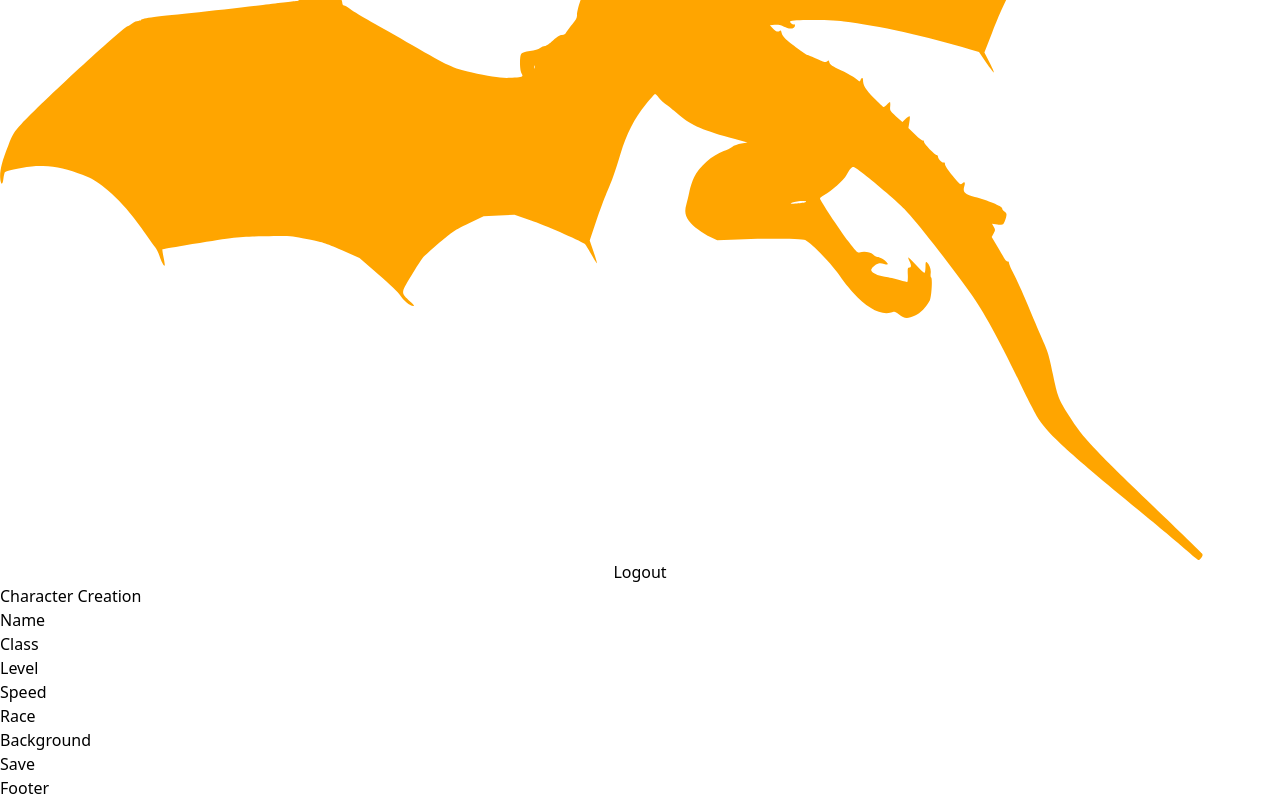
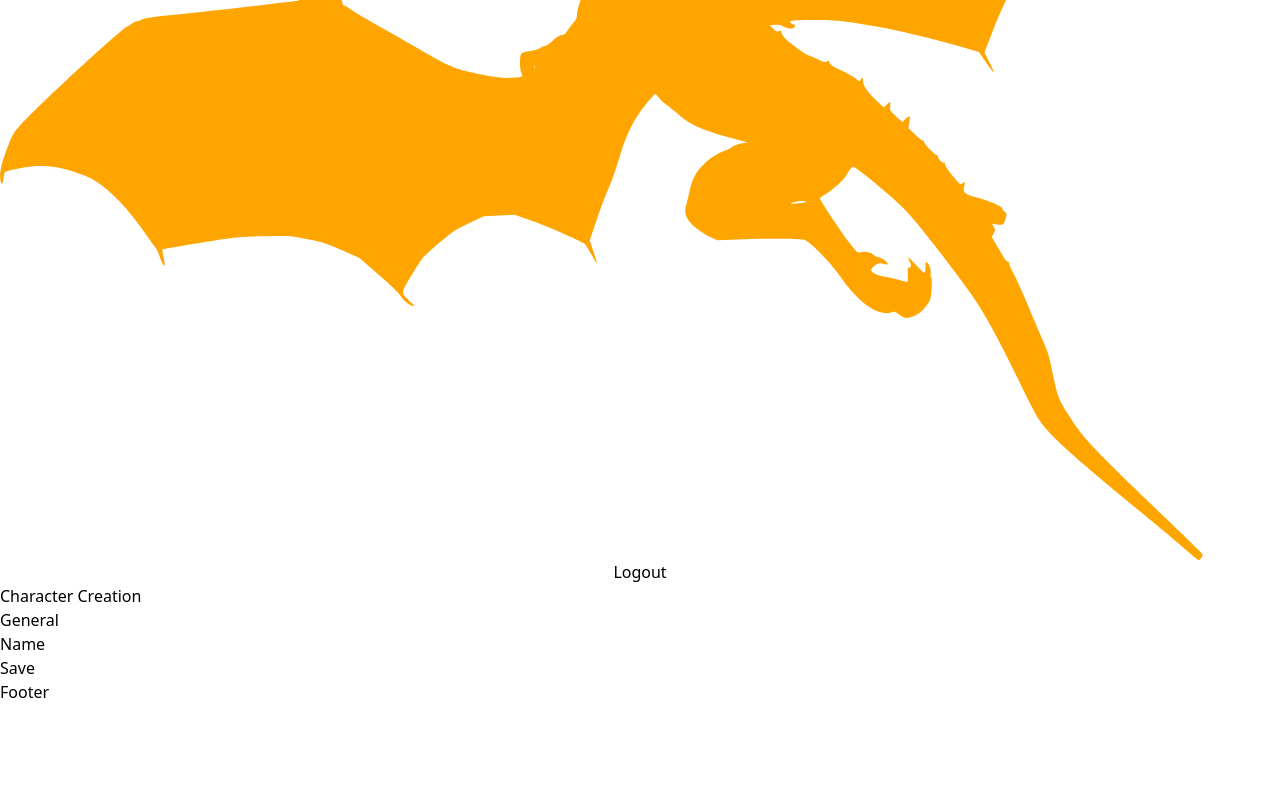
Before and after one commit to TonyRmaili/WebChar, a React (Vite) app in the folder frontend/: page /createChar in a window 1280 px wide. Shown: the part 5141-5941 px from the top of the page. After the commit the page ends 5845 px from the top, so only its background shows below. Built offline with nearby package versions, Linux system fonts and the light colour scheme; sample sign-in values are in the browser's storage.

Commit message:
tabs in to char_create

```diff
--- /dev/null
+++ b/frontend/src/components/GeneralStats.jsx
@@ -0,0 +1,69 @@
+import React, { useEffect, useState } from "react";
+import useAuthStore from '../store/AuthStore';
+
+function GeneralStats() {
+    const { token, userData } = useAuthStore();
+
+    function handleChange(e) {
+        const { name, value } = e.target;
+        setFormData({
+          ...formData,
+          [name]: value,
+        });
+      }
+
+      const [formData, setFormData] = useState({
+        user_id: userData?.id,
+      });
+
+      useEffect(() => {
+        console.log(formData);
+      }, [formData]);
+
+
+  return (
+    <div className="flex justify-center">
+
+      <div className="flex flex-col justify-center items-center gap">
+        <div className="text-orange-400 mt-10 flex gap-2">
+          <label htmlFor="name">Name</label>
+          <input type="text" id="name" name="name"  onChange={handleChange}/>
+          </div>
+        {/*
+        <div className="text-orange-400 mt-10 flex gap-2">
+          <label htmlFor="class">Class</label>
+          <input type="text" id="class" name="class" onChange={handleChange} />
+        </div>
+        <div className="text-orange-400 mt-10 flex gap-2">
+          <label htmlFor="level">Level</label>
+          <input type="text" id="level" name="level" onChange={handleChange} />
+        </div>
+        <div className="text-orange-400 mt-10 flex gap-2">
+          <label htmlFor="speed">Speed</label>
+          <input type="text" id="speed" name="speed" onChange={handleChange} />
+        </div>
+        <div className="text-orange-400 mt-10 flex gap-2">
+          <label htmlFor="race">Race</label>
+          <input type="text" id="race" name="race" onChange={handleChange} />
+        </div>
+        <div className="text-orange-400 mt-10 flex gap-2">
+          <label htmlFor="background">Background</label>
+          <input
+            type="text"
+            id="background"
+            name="background"
+            onChange={handleChange}
+          />
+        </div> */}
+        <div className="flex border-2 border-black rounded-3xl text-white bg-red-500 mt-12 ">
+          <button  className="font-bold p-4">
+            Save
+          </button>
+        </div>
+      </div>
+
+    </div>
+  )
+}
+
+export default GeneralStats
--- /dev/null
+++ b/frontend/src/components/ShortcutTab.jsx
@@ -0,0 +1,24 @@
+import React from "react";
+
+
+function ShortcutTab({ tabs, onSelect }) {
+  return (
+    <div>
+      <ul className="flex flex-wrap  font-medium text-center">
+        {tabs.map(tab =>
+          <li className="" key={tab.id}>
+            <button
+              onClick={() => {
+                onSelect(tab);
+              }}
+              className="inline-block p-4 rounded-t-lg active bg-orange-400 hover:bg-orange-600 text-white"
+            >
+              {tab.name}
+            </button>
+          </li>
+        )}
+      </ul>
+    </div>
+  )
+}
+export default ShortcutTab;
--- a/frontend/src/pages/CreateChar.jsx
+++ b/frontend/src/pages/CreateChar.jsx
@@ -1,10 +1,19 @@
-import React, { useEffect, useReducer, useState } from "react";
+import React, { useEffect, useState } from "react";
 import useAuthStore from "../store/AuthStore";
 import { useNavigate } from "react-router-dom";
+import GeneralStats from "../components/GeneralStats";
+import ShortcutTab from "../components/ShortcutTab";
+
+const tabs = [{ name: "General", id: 0 }];
 
 function CreateChar() {
   const { token, userData } = useAuthStore();
   const navigate = useNavigate();
+  const [activeTab, setActiveTab] = useState(tabs[0]);
+
+  const handleTabSelect = (tab) => {
+    setActiveTab(tab);
+  };
 
   useEffect(() => {
     if (!token || !userData) {
@@ -12,87 +21,49 @@ function CreateChar() {
     }
   }, [token, userData]);
 
-  const [formData, setFormData] = useState({
-    user_id: userData?.id,
-  });
 
-  function handleChange(e) {
-    const { name, value } = e.target;
-    setFormData({
-      ...formData,
-      [name]: value,
-    });
-  }
 
-  useEffect(() => {
-    console.log(formData);
-  }, [formData]);
 
-  async function handleSubmit(e){
-    e.preventDefault()
+  async function handleSubmit(e) {
+    e.preventDefault();
 
     try {
-      const response = await fetch('http://localhost:8000/create_char', {
-        method: 'POST',
+      const response = await fetch("http://localhost:8000/create_char", {
+        method: "POST",
         headers: {
-          'Content-Type': 'application/json',
+          "Content-Type": "application/json",
           Authorization: `Bearer ${token}`,
         },
         body: JSON.stringify(formData),
       });
       if (response.ok) {
-        console.log('char created successfully');
+        console.log("char created successfully");
         // Handle success, maybe redirect the user or show a success message
       } else {
-        console.error('Error creating char');
+        console.error("Error creating char");
         // Handle error
       }
     } catch (error) {
-      console.error('Error:', error);
+      console.error("Error:", error);
     }
   }
 
   return (
-    <div className="flex justify-center">
+    <div className="justify-center items-center mx-auto w-1/2 min-h-screen mb-2">
       <h className='text-4xl'>Character Creation</h>
-      <div className="flex flex-col justify-center items-center gap">
-        <div className="text-orange-400 mt-10 flex gap-2">
-          <label htmlFor="name">Name</label>
-          <input type="text" id="name" name="name" onChange={handleChange} />
-        </div>
-        <div className="text-orange-400 mt-10 flex gap-2">
-          <label htmlFor="class">Class</label>
-          <input type="text" id="class" name="class" onChange={handleChange} />
-        </div>
-        <div className="text-orange-400 mt-10 flex gap-2">
-          <label htmlFor="level">Level</label>
-          <input type="text" id="level" name="level" onChange={handleChange} />
-        </div>
-        <div className="text-orange-400 mt-10 flex gap-2">
-          <label htmlFor="speed">Speed</label>
-          <input type="text" id="speed" name="speed" onChange={handleChange} />
-        </div>
-        <div className="text-orange-400 mt-10 flex gap-2">
-          <label htmlFor="race">Race</label>
-          <input type="text" id="race" name="race" onChange={handleChange} />
-        </div>
-        <div className="text-orange-400 mt-10 flex gap-2">
-          <label htmlFor="background">Background</label>
-          <input
-            type="text"
-            id="background"
-            name="background"
-            onChange={handleChange}
-          />
-        </div>
-        <div className="flex border-2 border-black rounded-3xl text-white bg-red-500 mt-12 ">
-          <button onClick={handleSubmit} className="font-bold p-4">
-            Save
-          </button>
-        </div>
+      <div className="mt-2 h-14">
+        <ShortcutTab
+          tabs={tabs}
+          selectedTab={activeTab}
+          onSelect={handleTabSelect}
+        />
       </div>
 
+      <div className=" min-h-screen p-2 bg-gray-600">
+        {activeTab.name === "General" && <GeneralStats />}
+      </div>
     </div>
+
   );
 }
 
```
